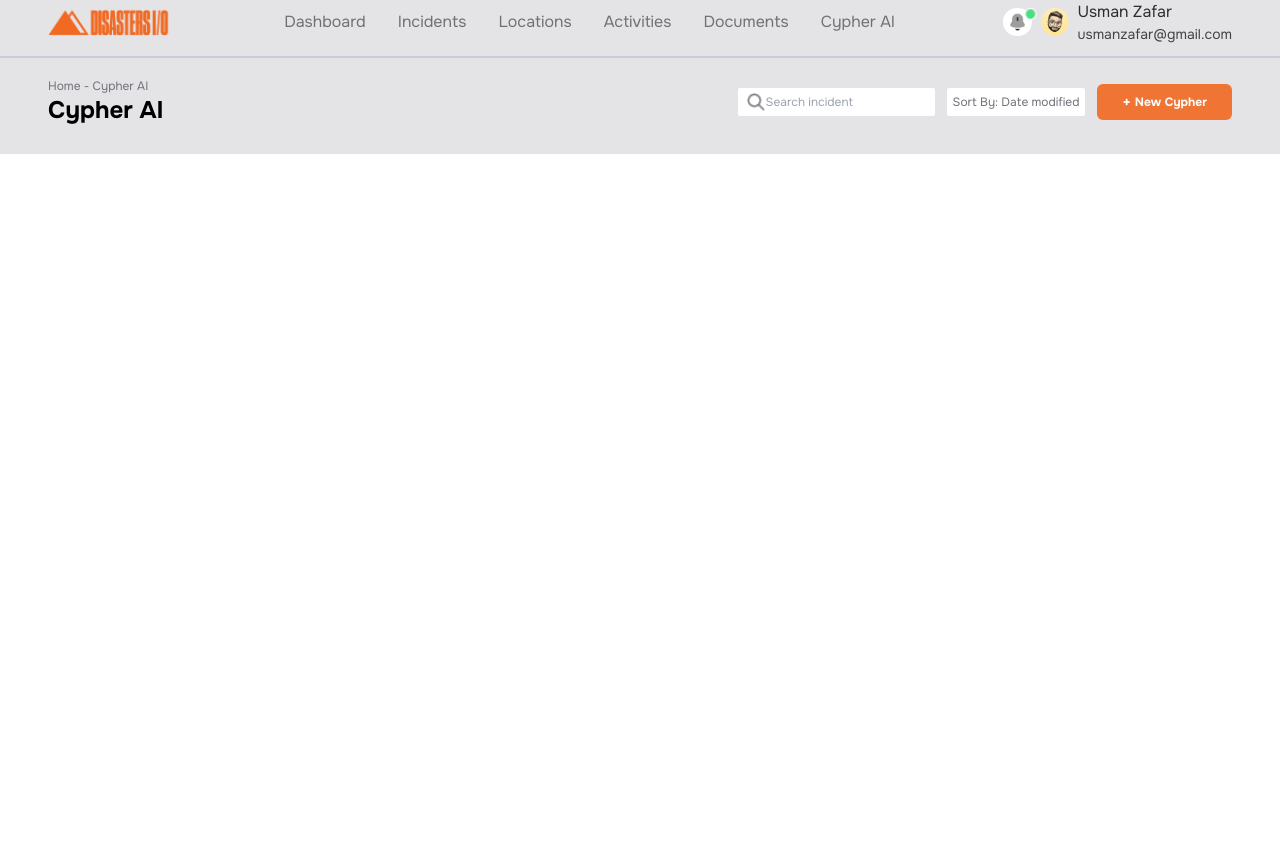
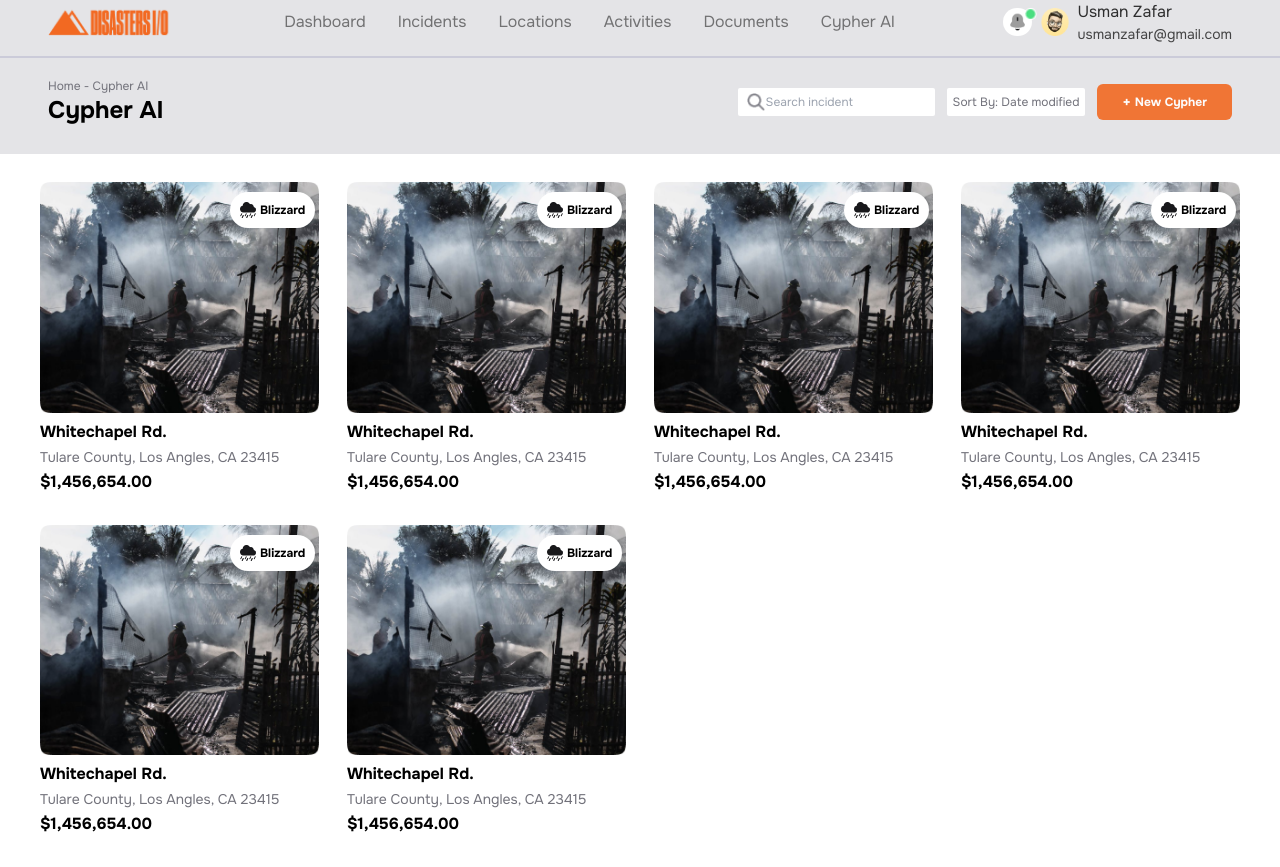
Before and after one commit to AsitChandraRoy/React-tailwindAssignment1, a React (Vite) app in the folder assignment-one/: page /CypherAI in a window 1280 px wide. Before the commit the page ends 800 px from the top, so only its background shows below. Built offline with nearby package versions, Linux system fonts and the light colour scheme.

Commit message:
static card items done

```diff
--- a/assignment-one/src/App.jsx
+++ b/assignment-one/src/App.jsx
@@ -8,6 +8,7 @@ import Activities from './components/pages/Activities'
 import Documents from './components/pages/Documents'
 import CypherAI from './components/pages/CypherAI'
 import Home from './components/pages/Home'
+import CardBody from './components/Dashboard/CardBody'
 
 function App() {
 
@@ -25,6 +26,7 @@ function App() {
           </Route>
         </Routes>
       </BrowserRouter>
+      <CardBody />
     </main>
   )
 }
--- /dev/null
+++ b/assignment-one/src/components/Dashboard/CardBody.jsx
@@ -0,0 +1,101 @@
+import React from 'react'
+import { Container } from '../common/container'
+
+function CardBody() {
+  return (
+    <>
+        <Container>
+            <div className='grid grid-cols-12 gap-7 py-7 px-4
+             sm:px-6 md:px-8 xl:px-10'>
+                <div className='lg:col-span-3 md:col-span-4 sm:col-span-6 col-span-12'>
+                    <div className='text-xs font-bold'>
+                        <div className='absolute z-10 ms-2 sm:ms-[180px] md:ms-[100px] lg:ms-[130px] xl:ms-[190px] 2xl:ms-[330px] mt-[10px] p-[10px] rounded-[40px] flex gap-1 bg-white'>
+                            <img src="/cloud.png" alt="" />
+                            <p>Blizzard</p>
+                        </div>
+                        <img className='w-[700px] relative z-0' src="/img1.png" alt="" />
+                    </div>
+                    <div className='mt-1 leading-[30px]'>
+                        <h1 className='text-[16px] font-bold'>Whitechapel Rd.</h1>
+                        <p className='text-sm text-lowLight'>Tulare County,  Los Angles, CA 23415</p>
+                        <h1 className='font-bold text-[16px]'>$1,456,654.00</h1>
+                    </div>
+                </div>
+                <div className='lg:col-span-3 md:col-span-4 sm:col-span-6 col-span-12'>
+                    <div className='text-xs font-bold'>
+                        <div className='absolute z-10 ms-2 sm:ms-[180px] md:ms-[100px] lg:ms-[130px] xl:ms-[190px] 2xl:ms-[330px] mt-[10px] p-[10px] rounded-[40px] flex gap-1 bg-white'>
+                            <img src="/cloud.png" alt="" />
+                            <p>Blizzard</p>
+                        </div>
+                        <img className='w-[700px] relative z-0' src="/img1.png" alt="" />
+                    </div>
+                    <div className='mt-1 leading-[30px]'>
+                        <h1 className='text-[16px] font-bold'>Whitechapel Rd.</h1>
+                        <p className='text-sm text-lowLight'>Tulare County,  Los Angles, CA 23415</p>
+                        <h1 className='font-bold text-[16px]'>$1,456,654.00</h1>
+                    </div>
+                </div>
+                <div className='lg:col-span-3 md:col-span-4 sm:col-span-6 col-span-12'>
+                    <div className='text-xs font-bold'>
+                        <div className='absolute z-10 ms-2 sm:ms-[180px] md:ms-[100px] lg:ms-[130px] xl:ms-[190px] 2xl:ms-[330px] mt-[10px] p-[10px] rounded-[40px] flex gap-1 bg-white'>
+                            <img src="/cloud.png" alt="" />
+                            <p>Blizzard</p>
+                        </div>
+                        <img className='w-[700px] relative z-0' src="/img1.png" alt="" />
+                    </div>
+                    <div className='mt-1 leading-[30px]'>
+                        <h1 className='text-[16px] font-bold'>Whitechapel Rd.</h1>
+                        <p className='text-sm text-lowLight'>Tulare County,  Los Angles, CA 23415</p>
+                        <h1 className='font-bold text-[16px]'>$1,456,654.00</h1>
+                    </div>
+                </div>
+                <div className='lg:col-span-3 md:col-span-4 sm:col-span-6 col-span-12'>
+                    <div className='text-xs font-bold'>
+                        <div className='absolute z-10 ms-2 sm:ms-[180px] md:ms-[100px] lg:ms-[130px] xl:ms-[190px] 2xl:ms-[330px] mt-[10px] p-[10px] rounded-[40px] flex gap-1 bg-white'>
+                            <img src="/cloud.png" alt="" />
+                            <p>Blizzard</p>
+                        </div>
+                        <img className='w-[700px] relative z-0' src="/img1.png" alt="" />
+                    </div>
+                    <div className='mt-1 leading-[30px]'>
+                        <h1 className='text-[16px] font-bold'>Whitechapel Rd.</h1>
+                        <p className='text-sm text-lowLight'>Tulare County,  Los Angles, CA 23415</p>
+                        <h1 className='font-bold text-[16px]'>$1,456,654.00</h1>
+                    </div>
+                </div>
+                <div className='lg:col-span-3 md:col-span-4 sm:col-span-6 col-span-12'>
+                    <div className='text-xs font-bold'>
+                        <div className='absolute z-10 ms-2 sm:ms-[180px] md:ms-[100px] lg:ms-[130px] xl:ms-[190px] 2xl:ms-[330px] mt-[10px] p-[10px] rounded-[40px] flex gap-1 bg-white'>
+                            <img src="/cloud.png" alt="" />
+                            <p>Blizzard</p>
+                        </div>
+                        <img className='w-[700px] relative z-0' src="/img1.png" alt="" />
+                    </div>
+                    <div className='mt-1 leading-[30px]'>
+                        <h1 className='text-[16px] font-bold'>Whitechapel Rd.</h1>
+                        <p className='text-sm text-lowLight'>Tulare County,  Los Angles, CA 23415</p>
+                        <h1 className='font-bold text-[16px]'>$1,456,654.00</h1>
+                    </div>
+                </div>
+                <div className='lg:col-span-3 md:col-span-4 sm:col-span-6 col-span-12'>
+                    <div className='text-xs font-bold'>
+                        <div className='absolute z-10 ms-2 sm:ms-[180px] md:ms-[100px] lg:ms-[130px] xl:ms-[190px] 2xl:ms-[330px] mt-[10px] p-[10px] rounded-[40px] flex gap-1 bg-white'>
+                            <img src="/cloud.png" alt="" />
+                            <p>Blizzard</p>
+                        </div>
+                        <img className='w-[700px] relative z-0' src="/img1.png" alt="" />
+                    </div>
+                    <div className='mt-1 leading-[30px]'>
+                        <h1 className='text-[16px] font-bold'>Whitechapel Rd.</h1>
+                        <p className='text-sm text-lowLight'>Tulare County,  Los Angles, CA 23415</p>
+                        <h1 className='font-bold text-[16px]'>$1,456,654.00</h1>
+                    </div>
+                </div>
+
+            </div>
+        </Container>
+    </>
+  )
+}
+
+export default CardBody
```
